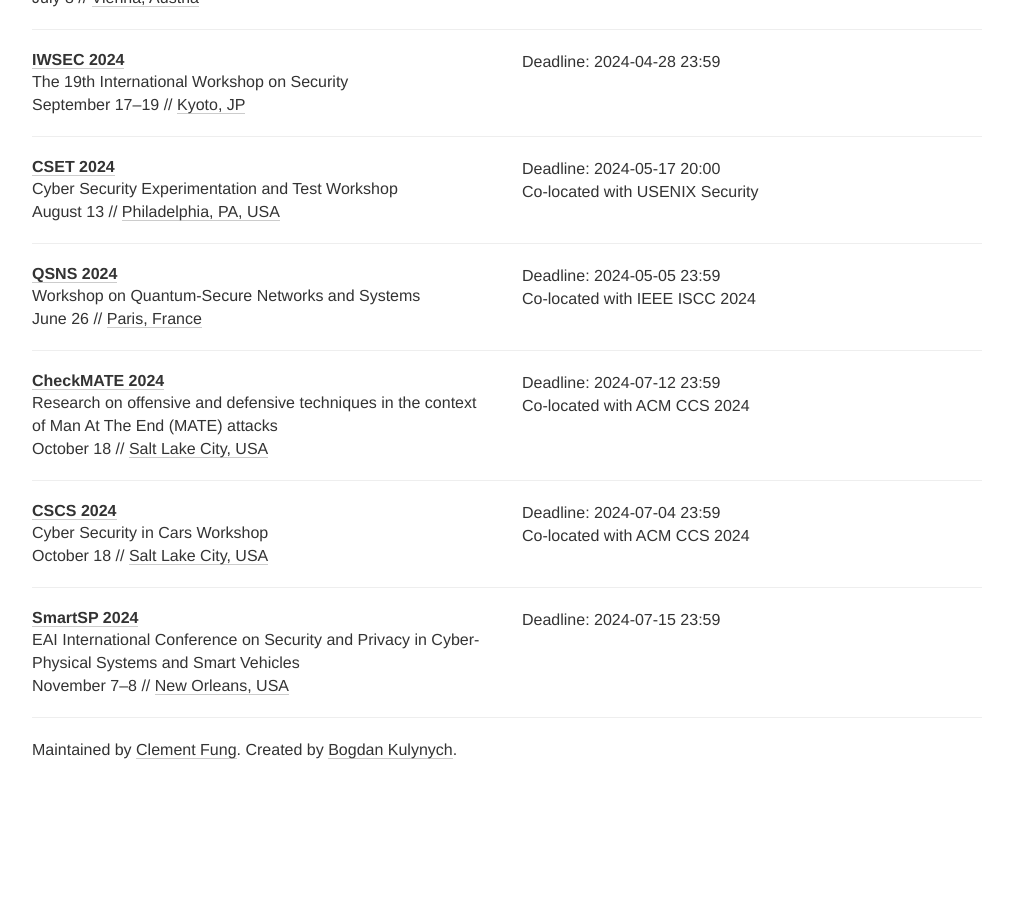
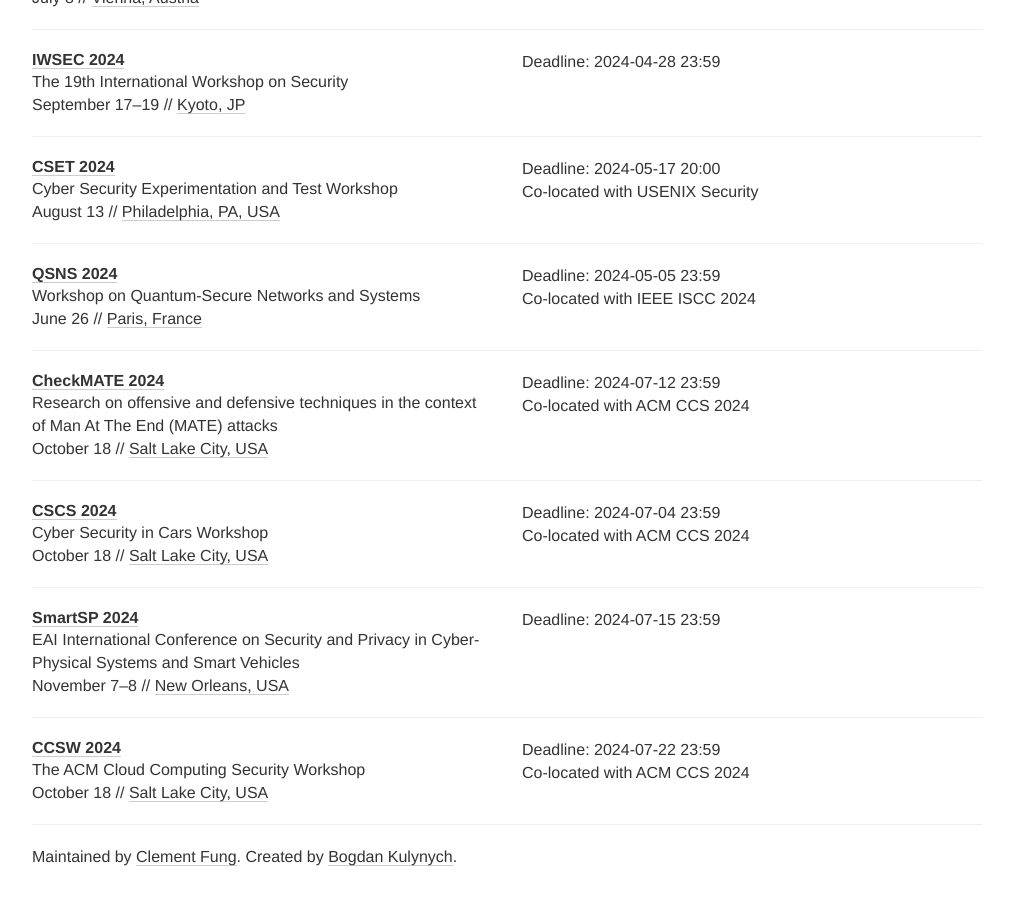
Before and after one commit to sec-deadlines/sec-deadlines.github.io, a Jekyll site: the page built from index.html, in a window 1280 px wide and 900 px high, scrolled down 14020 px. Shown: the whole window, without its empty margins (133-1146 px from the left). Built offline with Jekyll 4.4.1, drawn with Linux system fonts in a browser that asks for light colours; nearby versions of some CDN libraries; comment, search, counter and statistics services are not loaded; before the commit the page ends 14813 px from its top, so only the background shows below that.

Commit message:
Add CCSW 2024
Add CCSW 2024 (ACM Cloud Computing Security Workshop). Thanks!

```diff
--- a/_data/conferences.yml
+++ b/_data/conferences.yml
@@ -1028,3 +1028,13 @@
   date: November 7-8
   place: New Orleans, USA
   tags: [SEC, PRIV, CONF]
+
+- name: CCSW
+  description: The ACM Cloud Computing Security Workshop
+  year: 2024
+  link: https://ccsw.io/
+  deadline: ["2024-07-22 23:59"]
+  comment: Co-located with ACM CCS 2024
+  date: October 18
+  place: Salt Lake City, USA
+  tags: [SEC, PRIV, CRYPTO, SHOP]
```
